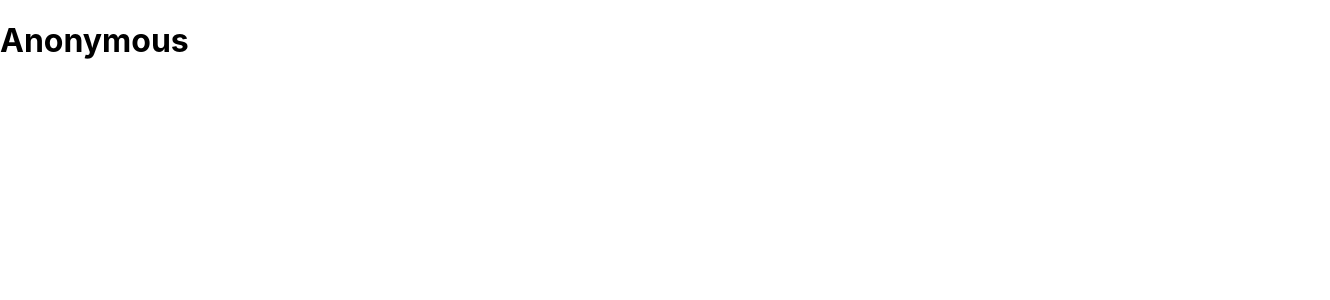
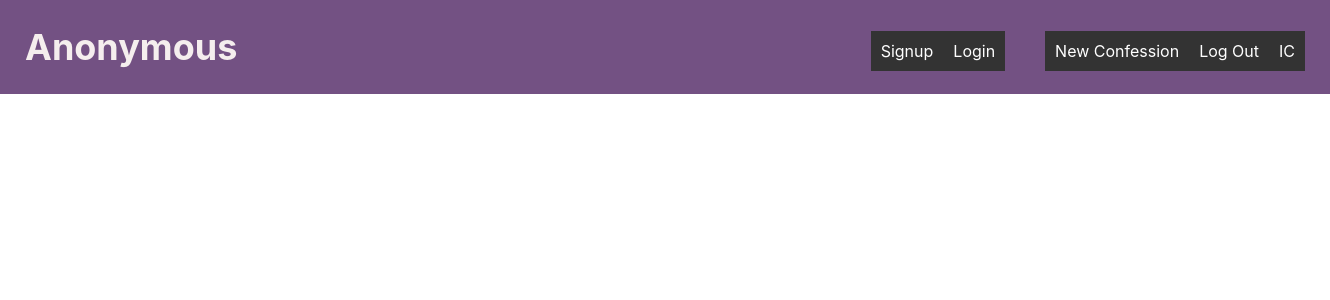
Before and after one commit to ironcarbon/React-Redux-Firebase-App, a React (Create React App) app in the folder anonymous-app/: page / in a window 1280 px wide. Shown: the top 300 px of the page, 1330 px wide, since content can reach past the window. Built offline with nearby package versions, Linux system fonts and the light colour scheme.

Commit message:
Navbar Component

```diff
--- a/anonymous-app/src/App.js
+++ b/anonymous-app/src/App.js
@@ -1,12 +1,13 @@
 import React, { Component } from 'react';
 import { BrowserRouter } from 'react-router-dom';
+import Navbar from './components/layout/navbar/Navbar';
 
 class App extends Component {
   render() {
     return (
       <BrowserRouter>
         <div className="App">
-          <h1>Anonymous</h1>
+          <Navbar />
         </div>
       </BrowserRouter>
 
--- /dev/null
+++ b/anonymous-app/src/components/layout/layout.css
@@ -0,0 +1,28 @@
+.navbar{
+    width: 100%;
+    background-color: rgb(115, 81, 131);
+    padding: 25px;
+}
+
+.brand-logo{
+    color: rgb(245, 238, 238);
+    font-weight: bold;
+    text-decoration: none;
+    font-size: 36px;
+}
+
+.right{
+    float: right;
+    list-style-type: none;
+}
+.right li{
+    float: left;
+    text-decoration: none;
+    color: #fff;
+}
+.right li a{
+    text-decoration: none;
+    color: #fff;
+    padding: 10px;
+    background: #333;
+}
--- /dev/null
+++ b/anonymous-app/src/components/layout/navbar/Navbar.js
@@ -0,0 +1,21 @@
+import React from 'react';
+import { Link } from 'react-router-dom';
+import layout from '../layout.css';
+import SignedInLinks from '../signedInLinks/SignedInLinks';
+import SignedOutLinks from '../signedOutLinks/SignedOutLinks';
+
+
+
+const Navbar = () => {
+    return (
+        <nav className="navbar">
+            <div className="container">
+                <Link to="/" className="brand-logo">Anonymous</Link>
+                <SignedInLinks />
+                <SignedOutLinks />
+            </div>
+        </nav>
+    )
+}
+
+export default Navbar;
--- /dev/null
+++ b/anonymous-app/src/components/layout/signedInLinks/SignedInLinks.js
@@ -0,0 +1,16 @@
+import React from 'react';
+import { NavLink } from 'react-router-dom';
+import layout from '../layout.css';
+
+
+const SignedInLinks = () => {
+    return (
+        <ul className="right">
+            <li><NavLink to="/">New Confession</NavLink></li>
+            <li><NavLink to="/">Log Out</NavLink></li>
+            <li><NavLink to="/">IC</NavLink></li>
+        </ul>
+    )
+}
+
+export default SignedInLinks;
--- /dev/null
+++ b/anonymous-app/src/components/layout/signedOutLinks/SignedOutLinks.js
@@ -0,0 +1,15 @@
+import React from 'react';
+import { NavLink } from 'react-router-dom';
+import layout from '../layout.css';
+
+
+const SignedOutLinks = () => {
+    return (
+        <ul className="right">
+            <li><NavLink to="/">Signup</NavLink></li>
+            <li><NavLink to="/">Login</NavLink></li>
+        </ul>
+    )
+}
+
+export default SignedOutLinks;
```
Also changed, not shown: anonymous-app/src/components/layout/Navbar.js (deleted), anonymous-app/src/components/layout/SignedIn.js (deleted), anonymous-app/src/components/layout/SignedOut.js (deleted).
